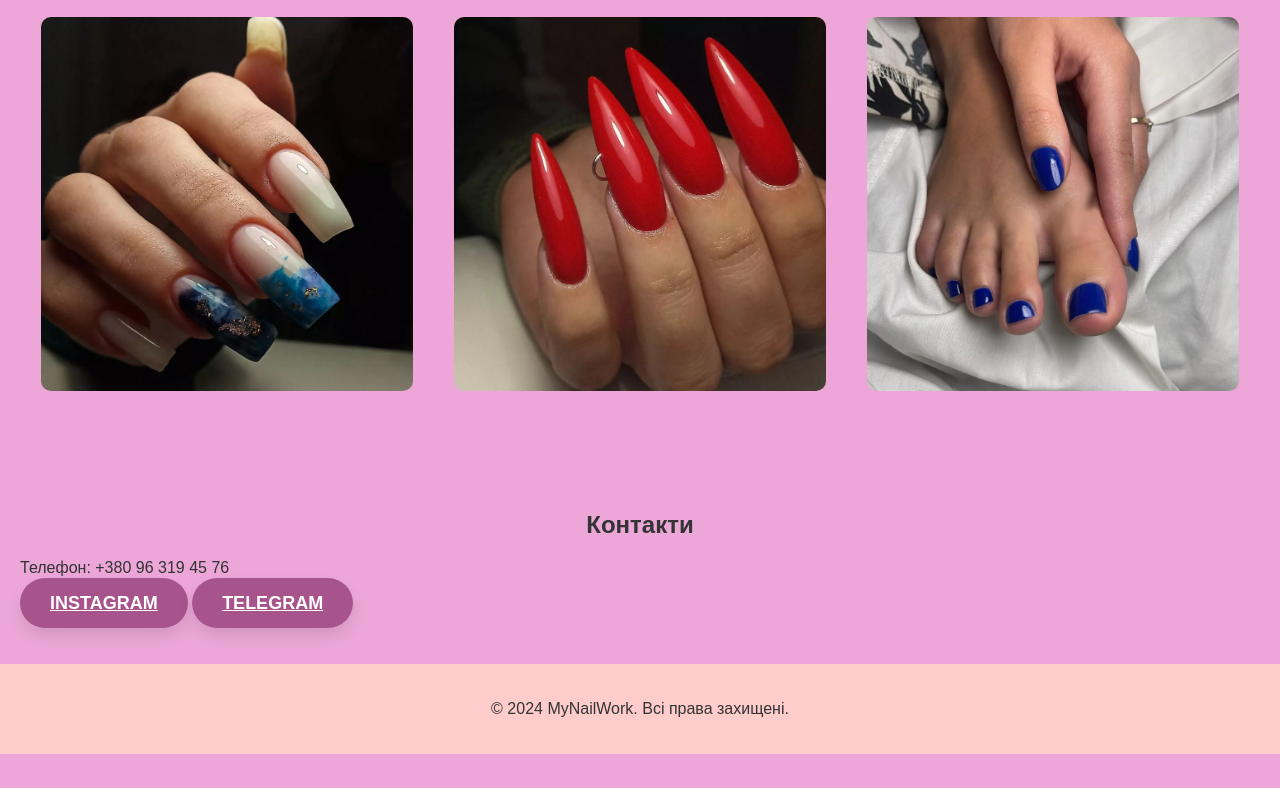
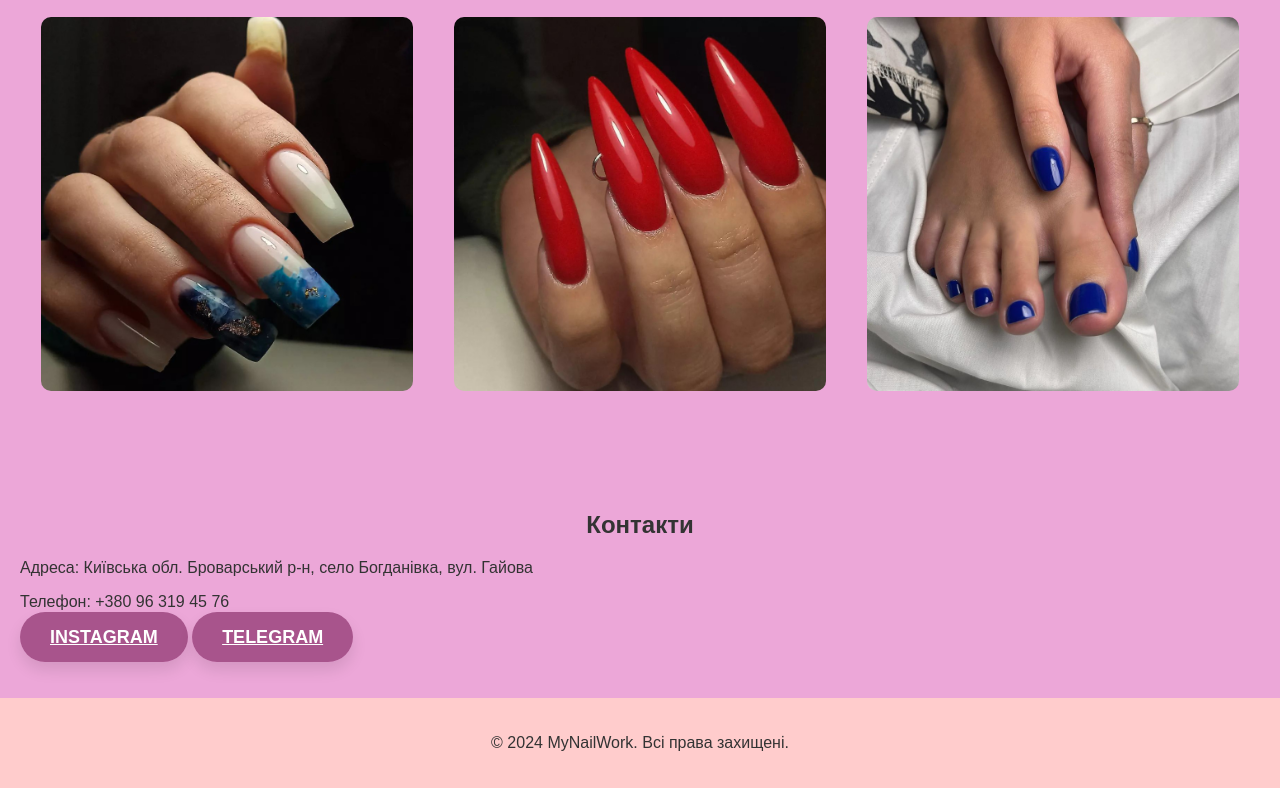
Before and after one commit to TimeDustik/MyNail, a plain HTML site: page index.html in a window 1280 px wide. Shown: the part 910-1698 px from the top of the page. Before the commit the page ends 1664 px from the top, so only its background shows below. Drawn offline with Linux system fonts and the light colour scheme.

Commit message:
Update index.html

```diff
--- a/index.html
+++ b/index.html
@@ -75,6 +75,7 @@
 
     <section id="contact" class="contact">
         <h2>Контакти</h2>
+        <p>Адреса: Київська обл. Броварський р-н, село Богданівка, вул. Гайова</p>
         <p>Телефон: +380 96 319 45 76</p>
         <a href="https://www.instagram.com/my.nail.work/">Instagram</a>
         <a href="https://t.me/KhylkoMargaryta">Telegram</a>
```
